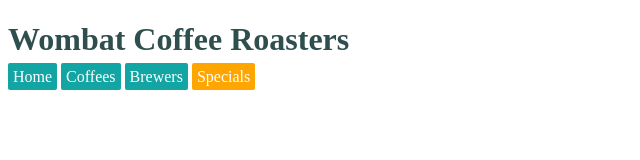
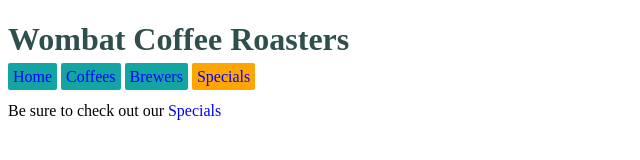
Before and after one commit to dominion-30/Web-Journey, a plain HTML site: page index.html in a window 1280 px wide. Shown: the whole page, without its empty margins (0-640 px from the left). Drawn offline with Linux system fonts and the light colour scheme.

Commit message:
Add modified file

```diff
--- a/css/style.css
+++ b/css/style.css
@@ -4,18 +4,18 @@ h1{
 
 }
 
-#main-nav{
+.nav{
     margin-top: 10px;
     list-style: none;
     padding-left: 0;
 }
 
-#main-nav li{
+.nav li{
     display: inline-block;
 }
 
 
-#main-nav a{
+.nav a{
     color:white;
     background-color: #13a4a4;
     padding: 5px;
@@ -23,6 +23,23 @@ h1{
     text-decoration: none;
 }
 
-#main-nav .featured {
-    background-color: orange;
+.nav .featured {
+    background-color:orange;
 }
+
+a:link{
+    color: blue;
+    text-decoration: none;
+}
+
+a:visited{
+    color: purple;
+}
+
+a:hover{
+    text-decoration:underline ;
+}
+
+a:active{
+    color: red;
+}
--- a/index.html
+++ b/index.html
@@ -19,6 +19,10 @@
 
                 </ul>
             </nav>
+
         </header>
+        <main>
+            <p>Be sure to check out our <a href="/">Specials</a></p>
+        </main>
     </body>
 </html>
```
